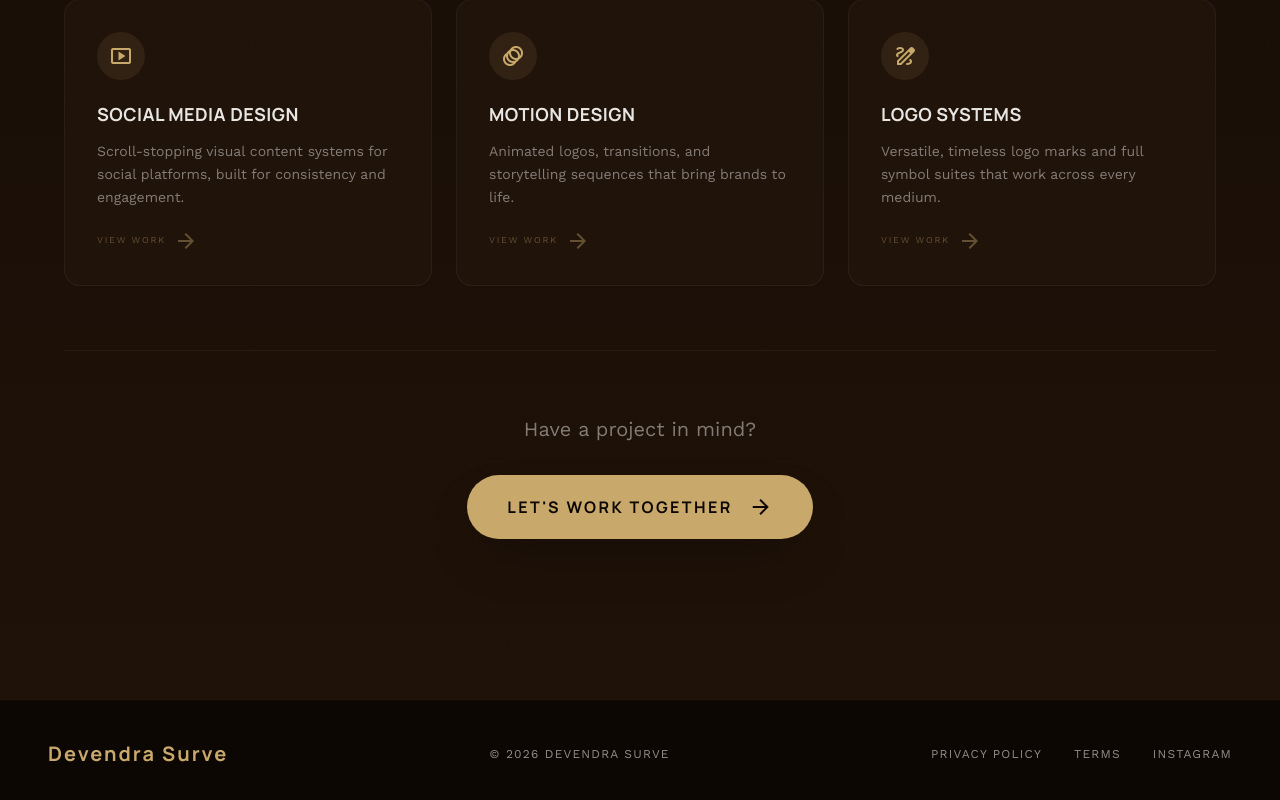
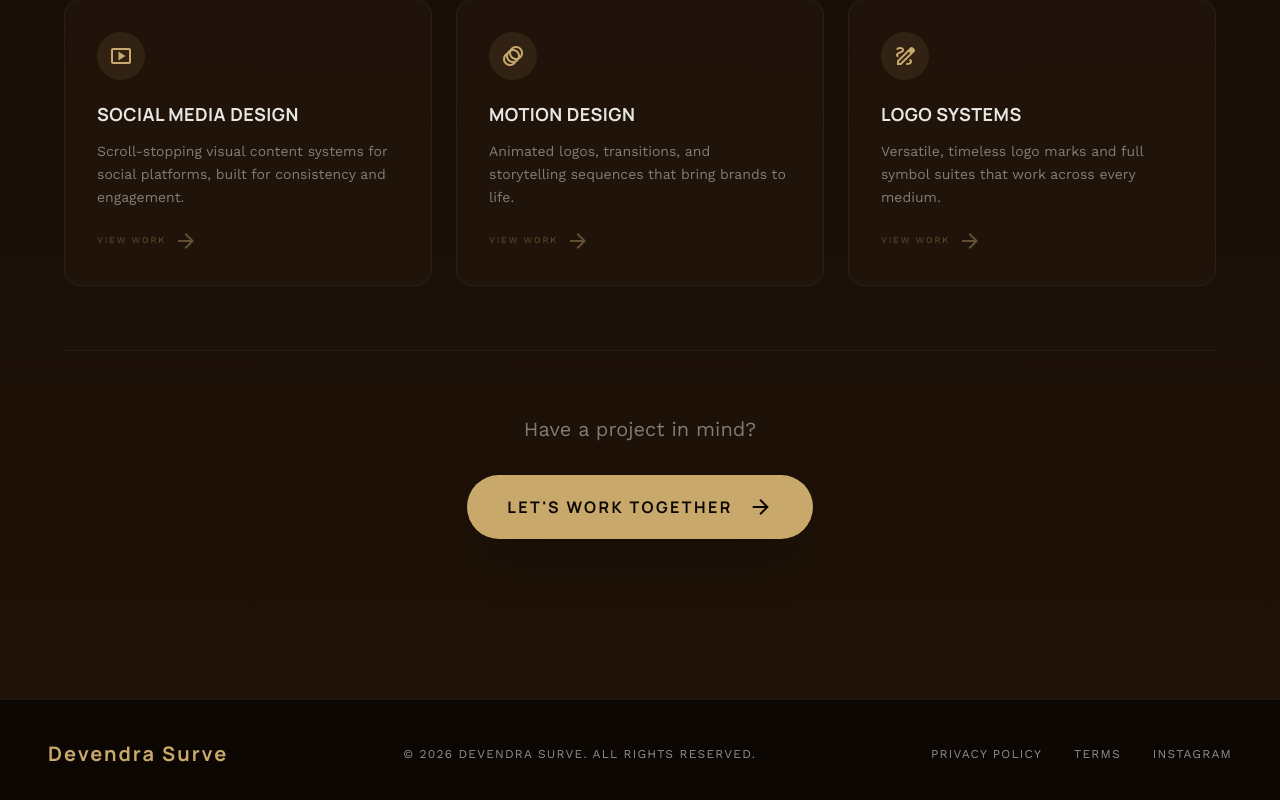
Before and after one commit to ankit8801/designer-portfolio-cms, a React (Vite) app: page /services in a window 1280 px wide. Shown: the part 1483-2283 px from the top of the page. Built offline with nearby package versions, Linux system fonts and the light colour scheme; no server answers; the database is empty.

Commit message:
feat(branding): add copyright notice

```diff
--- a/src/components/Footer.jsx
+++ b/src/components/Footer.jsx
@@ -12,7 +12,7 @@ function Footer() {
 
         {/* Copyright */}
         <div className="text-primary-text/60 font-body text-xs tracking-widest uppercase">
-          © {new Date().getFullYear()} Devendra Surve
+          © {new Date().getFullYear()} Devendra Surve. All rights reserved.
         </div>
 
         {/* Links */}
--- a/src/pages/About.jsx
+++ b/src/pages/About.jsx
@@ -3,6 +3,7 @@ import React, { useState, useEffect } from 'react'
 import { motion } from 'framer-motion'
 import { Link } from 'react-router-dom'
 import { getSettings } from '../firebase/services/settingsService'
+import { ProtectedImage } from '../components/ui/ProtectedImage'
 
 const DEFAULTS = {
   portrait:   'https://lh3.googleusercontent.com/aida-public/AB6AXuDFbeSpEsP4UlxheqYTjaSPhvQyzC42RjwGaNVPdj5E8bP5u9evp0DK1kMT2gg4HjqD74UsnZJuTXOAXZ6BZrvjBNZdqbg6t_-G5A5OC50iqAk25I8u77-4Aq-xvZrN00KYPjogwZKXcKggof0kINXeqZs2k825ZDmlZiqL-tJ93RdxGY1vGyJAp95vnMdDtym1wdK-cmC0xt9J8N-F_boBUEe30vT6Vw9oy85Amm8d_BRVHd5s2Qe8hiksHPkeCHir16qfORTjssEn',
@@ -44,7 +45,7 @@ export default function About() {
             className="relative group"
           >
             <div className="aspect-[4/5] overflow-hidden rounded-2xl shadow-2xl transition-transform duration-700 hover:scale-[1.02]">
-              <img
+              <ProtectedImage
                 alt="Portrait of Devendra Surve, The Designer
 
 Devendra Surve is an emerging graphic designer currently pursuing his fourth year of study, passionate about transforming ideas into compelling visual experiences. His creative practice spans branding, digital design, social media creatives, and visual identity systems, always guided by a strong sense of clarity and purpose.
@@ -141,7 +142,7 @@ Devendra Surve is an emerging graphic designer currently pursuing his fourth yea
           className="max-w-7xl mx-auto grid grid-cols-12 gap-8 items-center"
         >
           <div className="col-span-12 lg:col-span-7 h-[400px] lg:h-[500px] overflow-hidden rounded-2xl shadow-xl" style={{ backgroundColor: '#1F1208' }}>
-            <img
+            <ProtectedImage
               alt="A detail shot illustrating the design philosophy — precision, craft, and visual rhythm"
               className="w-full h-full object-cover opacity-60 hover:opacity-100 transition-opacity duration-700"
               src={images.philosophy}
@@ -176,7 +177,7 @@ Devendra Surve is an emerging graphic designer currently pursuing his fourth yea
           className="max-w-7xl mx-auto grid grid-cols-12 gap-8 items-center"
         >
           <div className="col-span-12 lg:col-span-7 h-[500px] overflow-hidden rounded-2xl shadow-xl">
-            <img
+            <ProtectedImage
               alt="A creative studio detail representing process, iteration, and craft"
               className="w-full h-full object-cover opacity-80 hover:opacity-100 transition-opacity duration-700"
               src={images.resilience}
```
